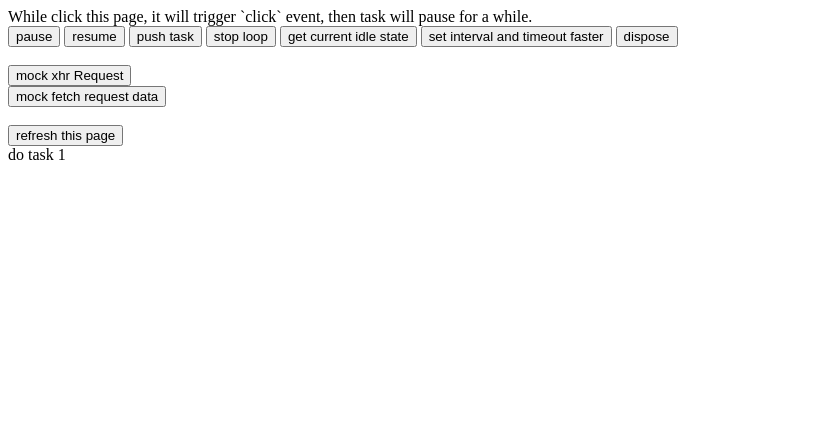
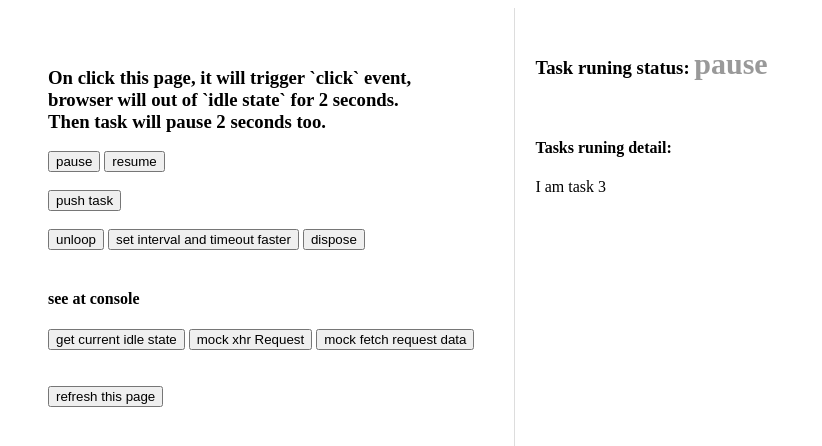
Before and after one commit to yishibakaien/idle-state, a website: page public/index.html in a window 1280 px wide. Both pictures are taken after a click on the button "pause". Shown: the top 446 px of the page, without its empty margins (0-822 px from the left). Drawn offline with Linux system fonts and the light colour scheme.

Commit message:
docs: update demo

```diff
--- a/public/index.html
+++ b/public/index.html
@@ -5,38 +5,81 @@
     <meta http-equiv="X-UA-Compatible" content="IE=edge" />
     <meta name="viewport" content="width=device-width, initial-scale=1.0" />
     <title>demo</title>
+    <style>
+      .container {
+        display: flex;
+      }
+      /* .container div {
+      } */
+      .left {
+        padding: 40px;
+      }
+      .right {
+        padding: 20px;
+        border-left: 1px solid #ddd;
+      }
+    </style>
   </head>
   <body style="height: 100vh">
-    <div>
-      While click this page, it will trigger `click` event, then task will pause
-      for a while.
-    </div>
+    <div class="container">
+      <div class="left">
+        <h3>
+          On click this page, it will trigger `click` event,<br />
+          browser will out of `idle state` for 2 seconds.<br />
+          Then task will pause 2 seconds too.
+        </h3>
         <button onclick="pause()">pause</button>
         <button onclick="resume()">resume</button>
+        <br />
+        <br />
         <button onclick="push()">push task</button>
-    <button onclick="stopLoop()">stop loop</button>
-    <button onclick="getIdleState()">get current idle state</button>
+        <br />
+        <br />
+        <button onclick="stopLoop()">unloop</button>
+
         <button onclick="setIntervalAndTimeout()">
           set interval and timeout faster
         </button>
         <button onclick="dispose()">dispose</button>
         <br />
         <br />
+        <h4>see at console</h4>
+        <button onclick="getIdleState()">get current idle state</button>
         <button onclick="xhrRequestData()">mock xhr Request</button>
-    <br />
         <button onclick="fetchRequestData()">mock fetch request data</button>
         <br />
         <br />
-    <button onclick="location.href = location.href">refresh this page</button>
+        <br />
+        <button onclick="location.href = location.href">
+          refresh this page
+        </button>
+      </div>
+      <div class="right">
+        <h3 style="display: none">
+          Browser status:
+          <span id="status" style="color: green; font-size: 30px">idling</span>
+        </h3>
 
+        <h3>
+          Task runing status:
+          <span id="status2" style="color: green; font-size: 30px">runing</span>
+        </h3>
+        <br />
+        <h4>Tasks runing detail:</h4>
         <div id="box"></div>
+      </div>
+    </div>
+
     <script src="/dist/idle-state.js"></script>
     <script>
       const $box = document.querySelector('#box')
+      const $status = document.querySelector('#status')
+
+      const $status2 = document.querySelector('#status2')
 
       const a = idle(
         () => {
-          $box.innerHTML = 'do task 0'
+          $box.innerHTML = 'I am task 0'
         },
         {
           loop: true,
@@ -44,29 +87,36 @@
           interval: 500,
           // enableMousemove: true,
           tasks: [
-            () => ($box.innerHTML = 'do task 1'),
-            () => ($box.innerHTML = 'do task 2'),
+            () => ($box.innerHTML = 'I am task 1'),
+            () => ($box.innerHTML = 'I am task 2'),
+            () => ($box.innerHTML = 'I am task 3'),
           ],
-          onDispose() {
-            $box.innerHTML = 'task disposed'
-          },
         }
       )
 
       function pause() {
-        a.pause()
+        a.pause(() => {
+          $status2.style.color = '#999'
+          $status2.innerHTML = 'pause'
+        })
       }
       function resume() {
-        a.resume()
+        a.resume(() => {
+          $status2.style.color = 'green'
+          $status2.innerHTML = 'runing'
+        })
       }
 
+      let taskId = 0
       function push() {
-        const taskId = Math.random().toString(16).slice(-5)
-        a.push(() => ($box.innerHTML = 'do pushed task ' + taskId))
+        taskId++
+        const str = 'I am pushed task ' + taskId
+        a.push(() => ($box.innerHTML = str))
       }
       function stopLoop() {
         a.loop(false)
       }
+
       function getIdleState() {
         console.log(a.isIdle)
       }
@@ -76,6 +126,8 @@
       }
       function dispose() {
         a.dispose(() => ($box.innerHTML = 'disposed'))
+        $status2.style.color = 'black'
+        $status2.innerHTML = 'tasks disposed'
       }
 
       function xhrRequestData() {
```
Lines whose indentation alone changed are shown as unchanged.
